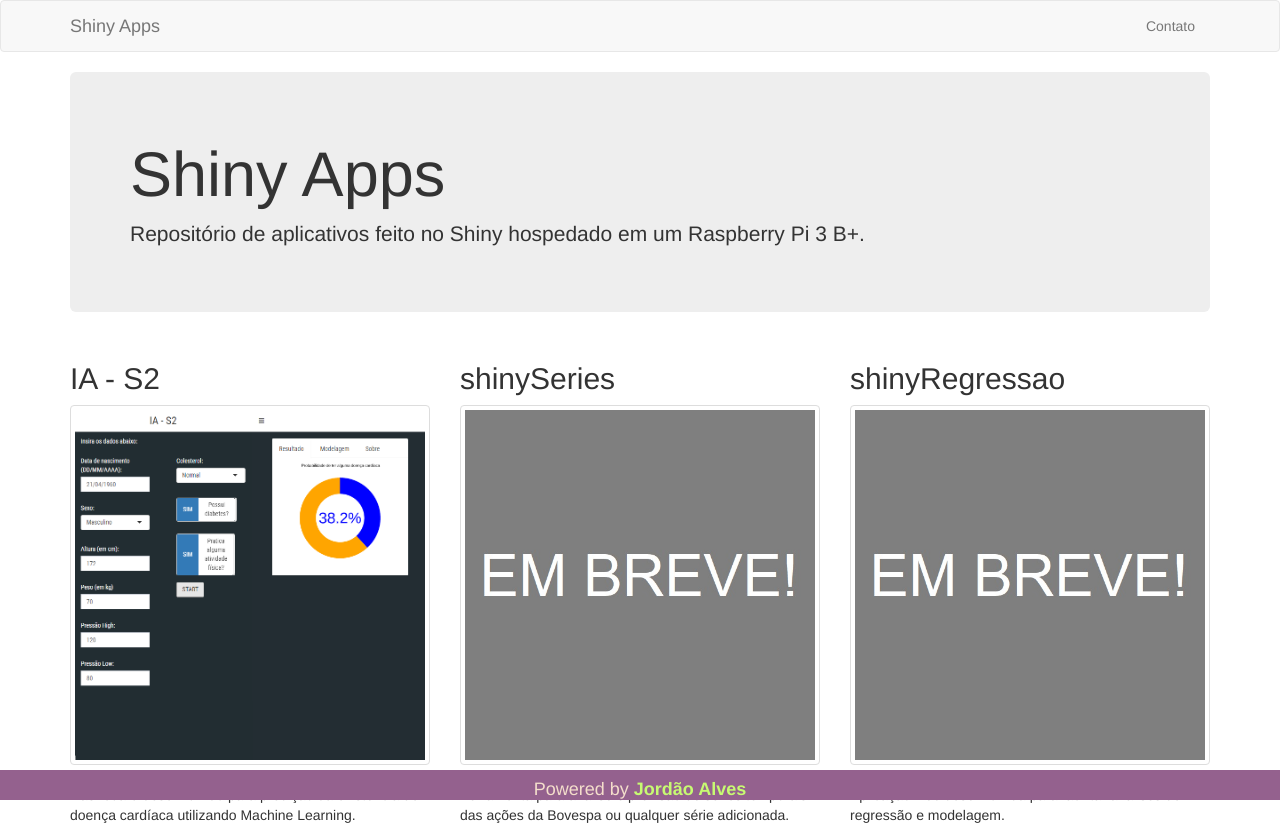
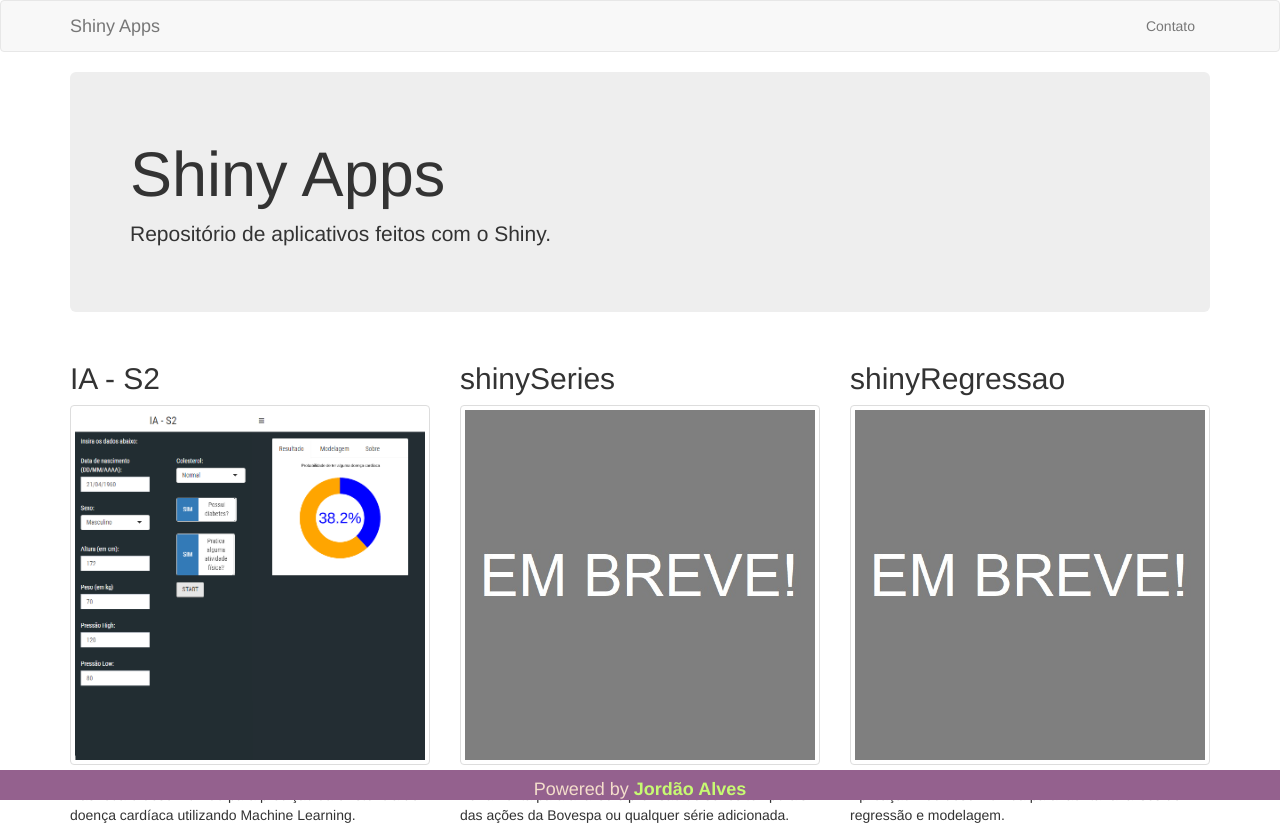
Before and after one commit to jordaoalves/Index-Shiny-Server, a plain HTML site: page index.html in a window 1280 px wide. Shown: the top 828 px of the page. Drawn offline with nearby package versions, Linux system fonts and the light colour scheme.

Commit message:
Update index.html

```diff
--- a/index.html
+++ b/index.html
@@ -30,7 +30,7 @@
   <div class="container">
     <div class="jumbotron">
       <h1>Shiny Apps</h1>
-      <p>Repositório de aplicativos feito no Shiny hospedado em um Raspberry Pi 3 B+.</p>
+      <p>Repositório de aplicativos feitos com o Shiny.</p>
     </div>
 
     <div class="row">
```
